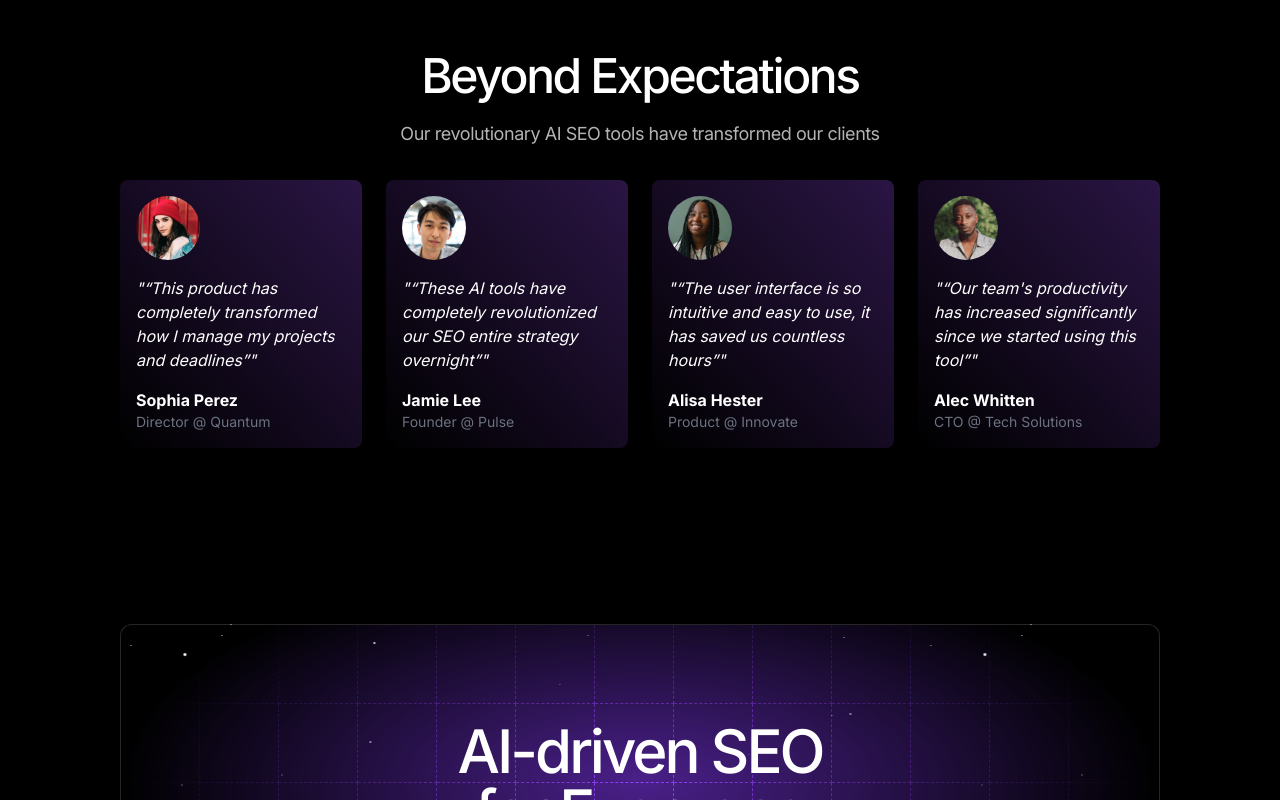
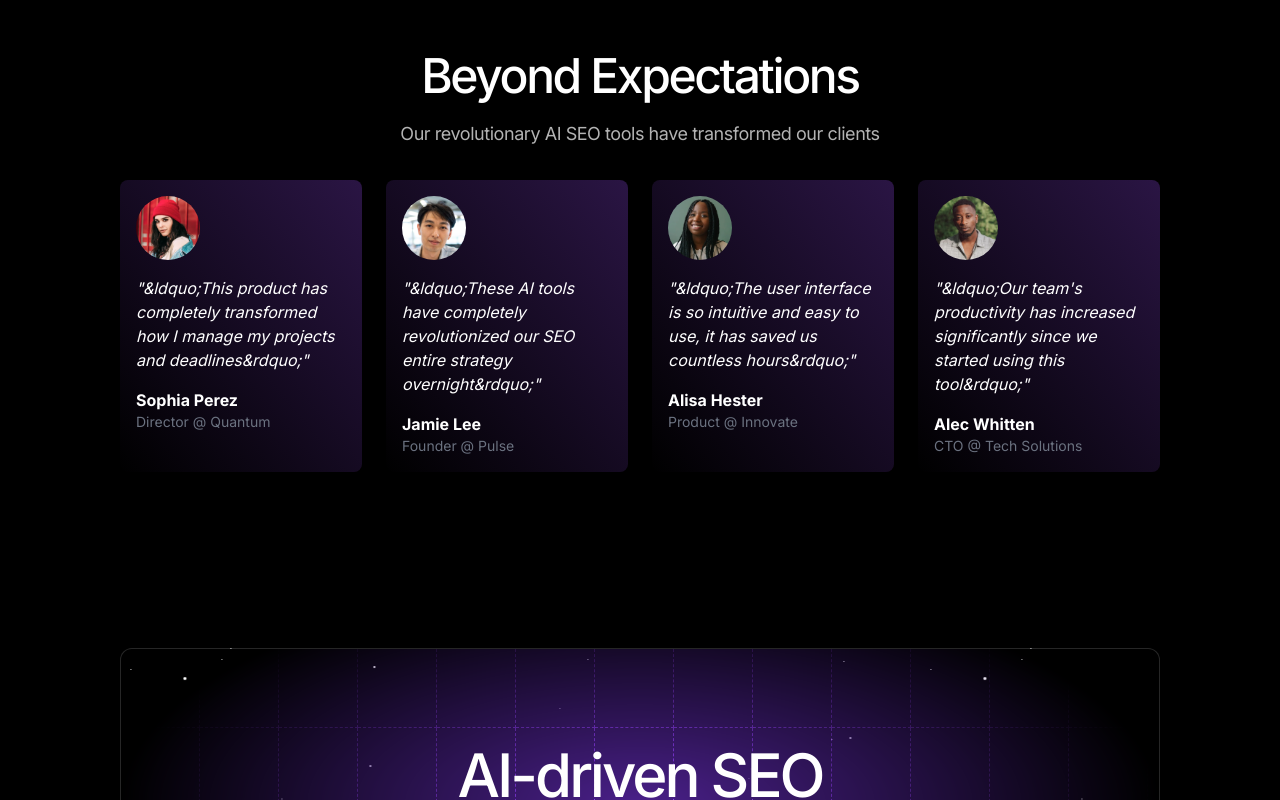
Before and after one commit to ABHIJEET-BABA/AISEO, a Next.js app: page / in a window 1280 px wide. Shown: the part 1646-2446 px from the top of the page. Built offline with nearby package versions, Linux system fonts and the light colour scheme.

Commit message:
Update Testimonials.tsx

```diff
--- a/src/sections/Testimonials.tsx
+++ b/src/sections/Testimonials.tsx
@@ -6,30 +6,31 @@ import avatar4 from "@/assets/avatar-4.png";
 
 const testimonials = [
   {
-    text: "“This product has completely transformed how I manage my projects and deadlines”",
+    text: "&ldquo;This product has completely transformed how I manage my projects and deadlines&rdquo;",  // Escaped quotes
     name: "Sophia Perez",
     title: "Director @ Quantum",
     avatarImg: avatar1,
   },
   {
-    text: "“These AI tools have completely revolutionized our SEO entire strategy overnight”",
+    text: "&ldquo;These AI tools have completely revolutionized our SEO entire strategy overnight&rdquo;",  // Escaped quotes
     name: "Jamie Lee",
     title: "Founder @ Pulse",
     avatarImg: avatar2,
   },
   {
-    text: "“The user interface is so intuitive and easy to use, it has saved us countless hours”",
+    text: "&ldquo;The user interface is so intuitive and easy to use, it has saved us countless hours&rdquo;",  // Escaped quotes
     name: "Alisa Hester",
     title: "Product @ Innovate",
     avatarImg: avatar3,
   },
   {
-    text: "“Our team's productivity has increased significantly since we started using this tool”",
+    text: "&ldquo;Our team's productivity has increased significantly since we started using this tool&rdquo;",  // Escaped quotes
     name: "Alec Whitten",
     title: "CTO @ Tech Solutions",
     avatarImg: avatar4,
   },
 ];
+
 
 export const Testimonials = () => {
   return (
```
